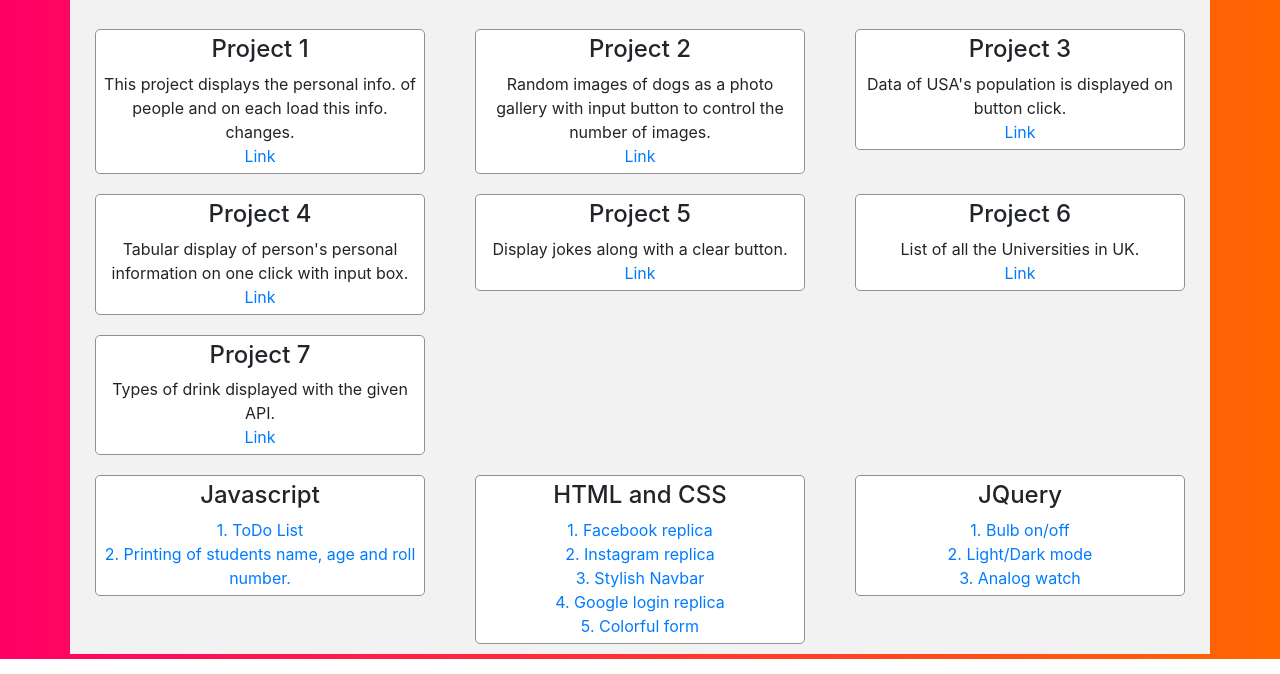
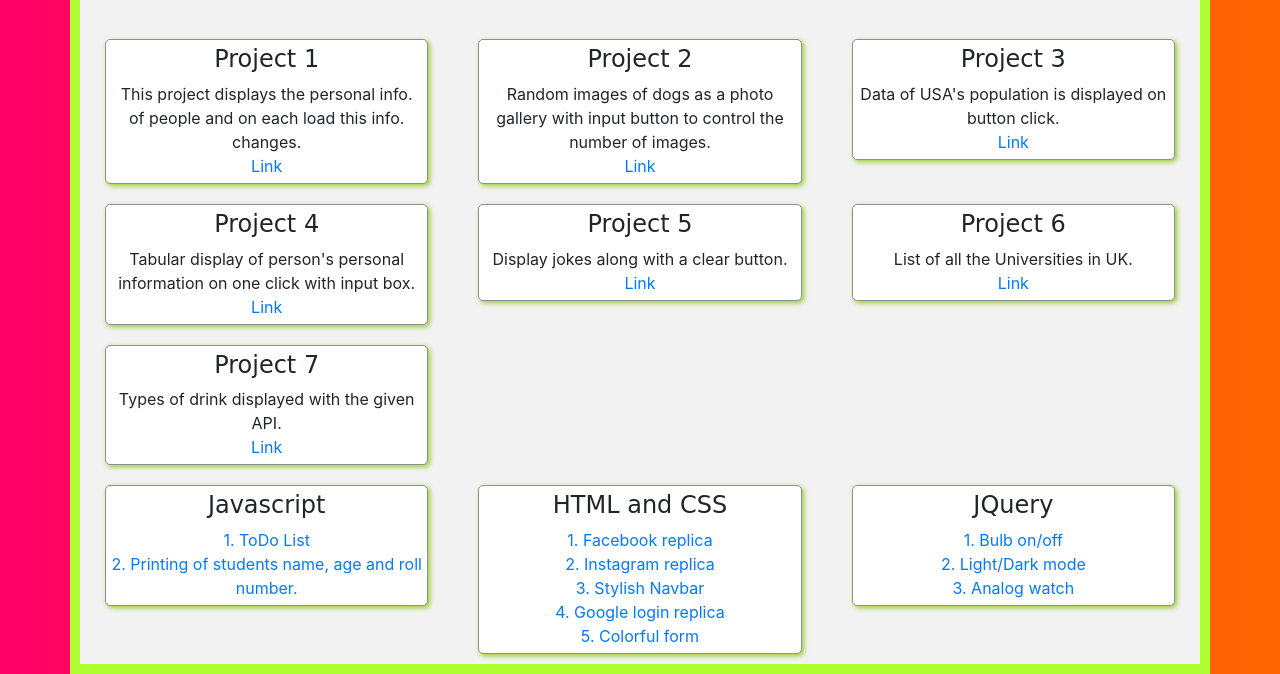
Before and after one commit to vrinda-maurya/vrinda-maurya.github.io, a plain HTML site: page project.html in a window 1280 px wide. Shown: the part 141-815 px from the top of the page. Drawn offline with nearby package versions, Linux system fonts and the light colour scheme.

```diff
--- a/project.html
+++ b/project.html
@@ -29,6 +29,19 @@
             border-radius: 5px;
             padding: 5px;
             border: 1px solid #909090;
+        }
+        .box-part {
+            box-shadow: 2px 2px 5px yellowgreen;
+
+        }
+        h4{
+            font-family: cursive;
+        }
+        .container{
+            border: 10px solid greenyellow;
+        }
+        a:hover{
+            color: green;
         }
     </style>
 </head>
```
Also changed, not shown: 1 other file.
